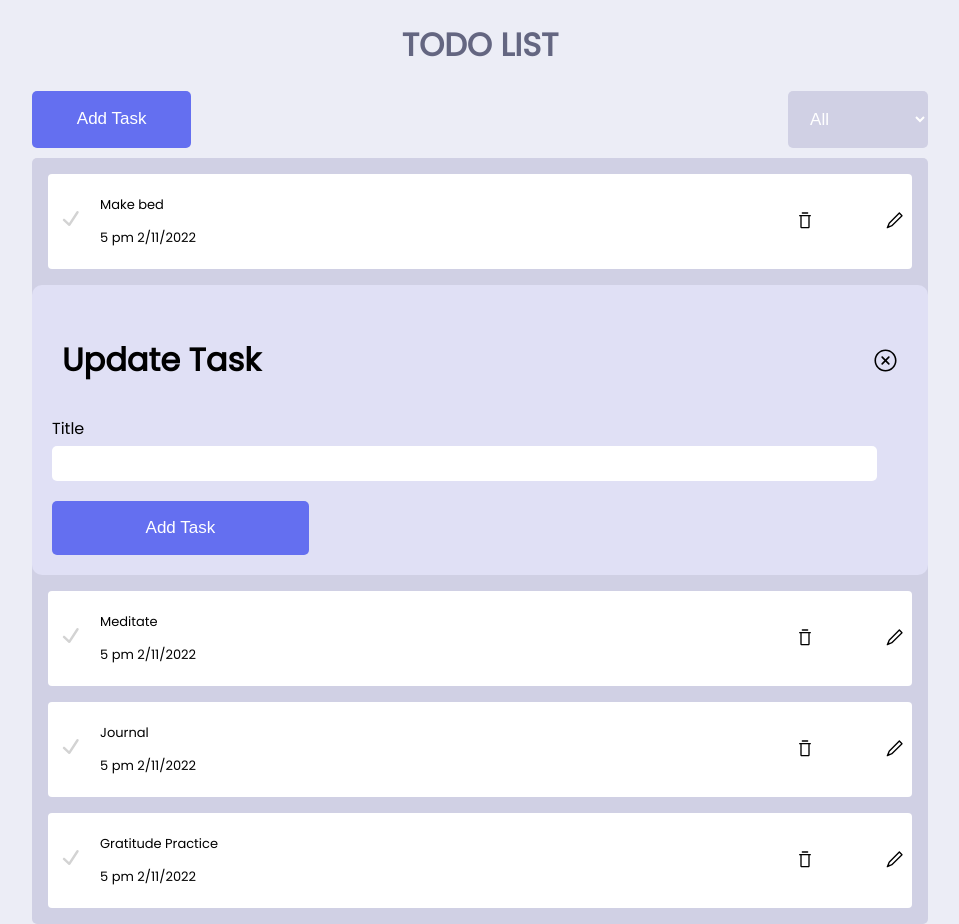
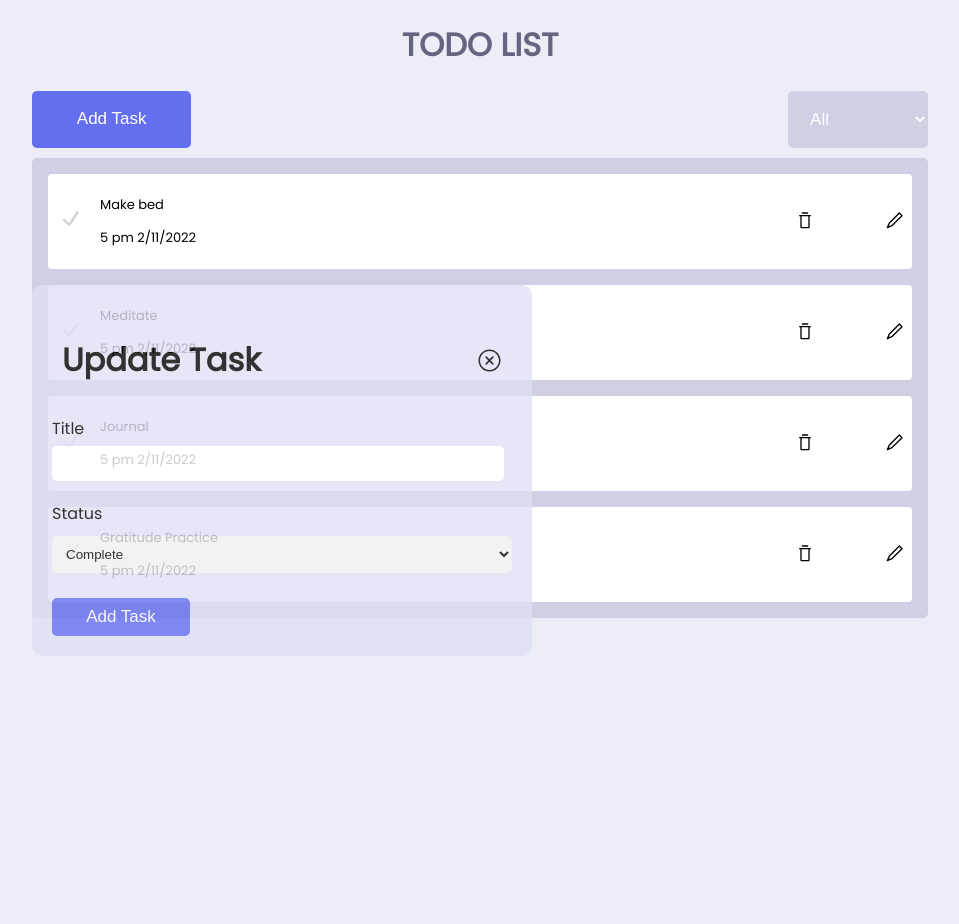
Before and after one commit to Mala-18/ToDoApp, a React (Create React App) app: page / in a window 1280 px wide. Both pictures are taken after a click on the icon 1054 px from the left and 221 px from the top of the page. Shown: the whole page, without its empty margins (160-1119 px from the left). After the commit the page ends 800 px from the top, so only its background shows below. Built offline with nearby package versions, Linux system fonts and the light colour scheme.

Commit message:
[Mala] Added dropdown filter functionality

```diff
--- a/src/Components/ItemsList.css
+++ b/src/Components/ItemsList.css
@@ -13,7 +13,7 @@
     margin-right: 1rem;
     padding: 0.5rem;
     font-size: small;
-
+    position: relative;
 }
 
 .items-text{
@@ -57,6 +57,9 @@
     background-color: #e0e0f5;
     padding: 20px;
     border-radius: 10px;
+    position: absolute;
+    opacity: 0.8;
+    z-index: 9;
 }
 
 .update-popup-header{
--- a/src/Components/ItemsList.js
+++ b/src/Components/ItemsList.js
@@ -68,12 +68,12 @@ function ItemsList({ allTasks, removeTasks, text, dateAndTime, isComplete}){
                                             <input type="text" />
                                         </label>
 
-                                        {/* <label className="navbar-btn-status"> Status
-                                            <select name="status" id="status" value={status} onChange={(e)=>setStatus(e.target.value)}>
+                                        <label className="navbar-btn-status"> Status
+                                            <select name="status" id="status" >
                                                 <option>Complete</option>
                                                 <option>Incomplete</option>
                                             </select>
-                                        </label> */}
+                                        </label>
                                         <button type="submit" className="update-popup-btns-btn1" >Add Task</button>
 
                                     </form>
--- a/src/Components/Navbar.css
+++ b/src/Components/Navbar.css
@@ -10,6 +10,7 @@
     display: flex;
     flex-direction: column;
     justify-content: center;
+
 }
 
 .buttons{
@@ -28,6 +29,7 @@
     border-radius: 5px;
     font-size:17px;
     font-weight: 300;
+    position: relative;
 }
 
 .navbar-select{
@@ -43,6 +45,7 @@
     background-color: #d0d0e4;
     margin-top: 10px;
     border-radius: 5px;
+
 }
 
 
@@ -50,6 +53,9 @@
     background-color: #e0e0f5;
     padding: 20px;
     border-radius: 10px;
+    position: absolute;
+    opacity: 0.8;
+    z-index: 9;
 }
 
 .navbar-popup-header{
@@ -95,5 +101,5 @@
     border-radius: 5px;
     font-size:17px;
     font-weight: 300;
-    width: 30%;
+    width: 40%;
 }
--- a/src/Components/Navbar.js
+++ b/src/Components/Navbar.js
@@ -77,14 +77,69 @@ function Navbar(){
             </div>
 
             <div className="items">
+                <>
+                    {console.log(status)}
+                </>
                 {
-                    items.length===0 ?
+
+                    // items.length===0 ?
+                    // <ItemsList text="No tasks found"/>
+                    // :
+                    // items.map(item=>{
+                    //     return(
+                    //         <ItemsList allTasks={items} removeTasks={setItems} text={item.text} dateAndTime={item.dateAndTime} isComplete={item.isComplete}/>
+                    //           )})
+
+                    items.length===0?
                     <ItemsList text="No tasks found"/>
                     :
-                    items.map(item=>{
-                        return(
-                            <ItemsList allTasks={items} removeTasks={setItems} text={item.text} dateAndTime={item.dateAndTime} isComplete={item.isComplete}/>
-                              )})
+                    <div>
+                        {
+                            status==="All"
+                            ?
+                            items.map(
+                                item=>
+                                {
+                                    return(
+                                    <ItemsList allTasks={items} removeTasks={setItems} text={item.text} dateAndTime={item.dateAndTime} isComplete={item.isComplete}/>
+                                )}
+                            )
+                            :
+                            <div>
+                                {
+                                    status==="Complete"
+                                    ?
+                                    <div>
+                                        {
+                                            items.map(item=>{
+                                                if(item.isComplete){
+                                                    return(
+                                                        <ItemsList allTasks={items} removeTasks={setItems} text={item.text} dateAndTime={item.dateAndTime} isComplete={item.isComplete}/>
+                                                    )
+                                                }
+                                            }
+
+                                            )
+                                        }
+                                    </div>
+                                    :
+                                    <div>
+                                        {
+                                            items.map(item=>{
+                                                if(!item.isComplete){
+                                                    return(
+                                                        <ItemsList allTasks={items} removeTasks={setItems} text={item.text} dateAndTime={item.dateAndTime} isComplete={item.isComplete}/>
+                                                    )
+                                                }
+                                            }
+
+                                            )
+                                        }
+                                    </div>
+                                }
+                            </div>
+                        }
+                    </div>
                 }
 
             </div>
```
